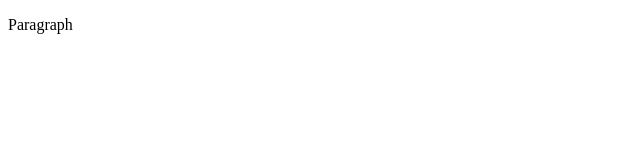
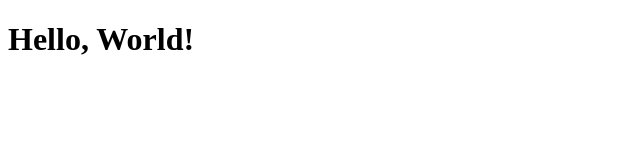
Before and after one commit to ICD2O-Digital-Tech-SophieS/Unit1-01-HTML-HelloWorld, a plain HTML site: page index.html in a window 1280 px wide. Shown: the whole page, without its empty margins (0-640 px from the left). Drawn offline with Linux system fonts and the light colour scheme.

Commit message:
Created my first web page!

```diff
--- a/index.html
+++ b/index.html
@@ -4,6 +4,6 @@
     <title>Title</title>
   </head>
   <body>
-    <p>Paragraph</p>
+    <h1>Hello, World!</h1>
   </body>
 </html>
```
